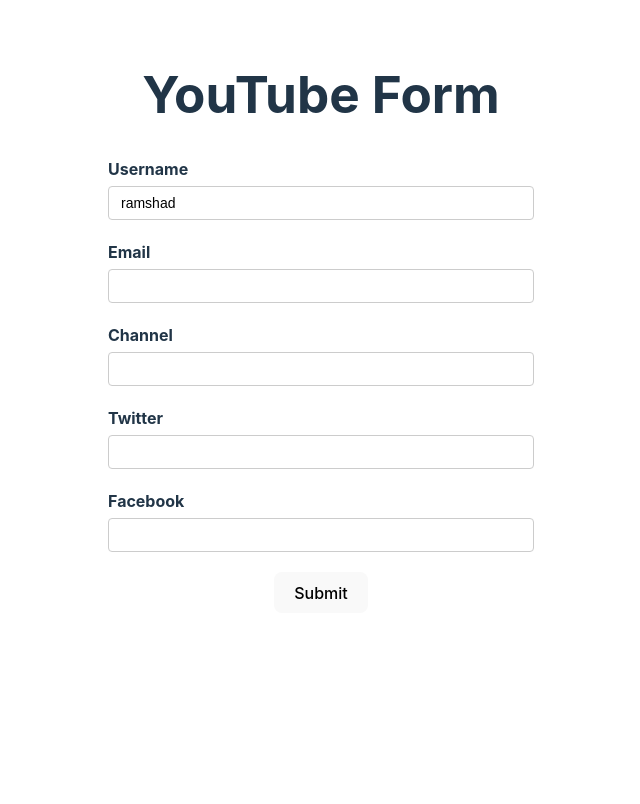
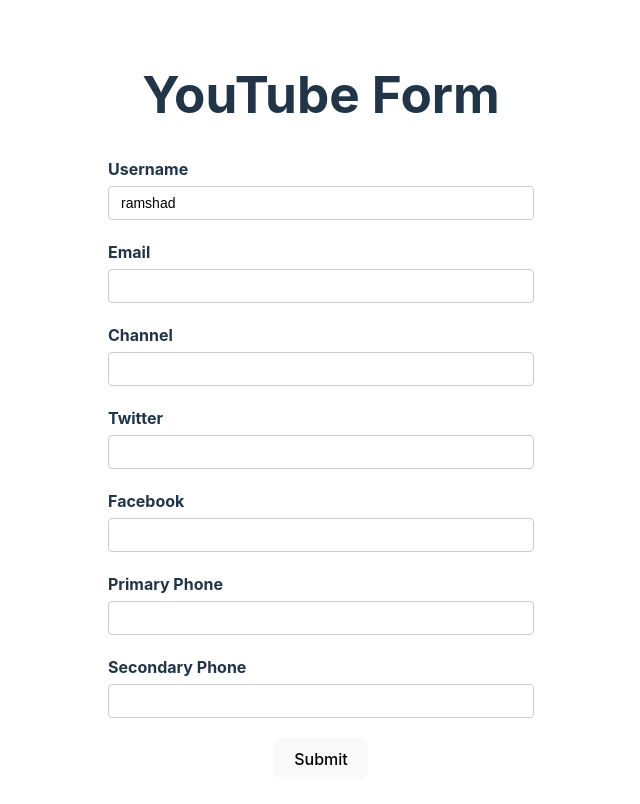
Before and after one commit to cpramshad/react-hook-form, a React (Create React App) app: page / in a window 1280 px wide. Shown: the top 804 px of the page, without its empty margins (319-959 px from the left). Built offline with nearby package versions, Linux system fonts and the light colour scheme.

Commit message:
Form control values as Arrays

```diff
--- a/src/components/YouTubeForm.tsx
+++ b/src/components/YouTubeForm.tsx
@@ -10,6 +10,7 @@
     twitter: string;
     facebook: string;
   };
+  phoneNumbers: string[];
 };
 
 export const YouTubeForm = () => {
@@ -22,6 +23,7 @@
         twitter: '',
         facebook: '',
       },
+      phoneNumbers: ['', ''],
     },
   });
 
@@ -109,6 +111,24 @@
           <input type="text" id="facebook" {...register('social.facebook')} />
         </div>
 
+        <div className="form-control">
+          <label htmlFor="primary-phone">Primary Phone</label>
+          <input
+            type="text"
+            id="primary-phone"
+            {...register('phoneNumbers.0')}
+          />
+        </div>
+
+        <div className="form-control">
+          <label htmlFor="secondary-phone">Secondary Phone</label>
+          <input
+            type="text"
+            id="secondary-phone"
+            {...register('phoneNumbers.1')}
+          />
+        </div>
+
         <button>Submit</button>
       </form>
       <DevTool control={control} />
```
